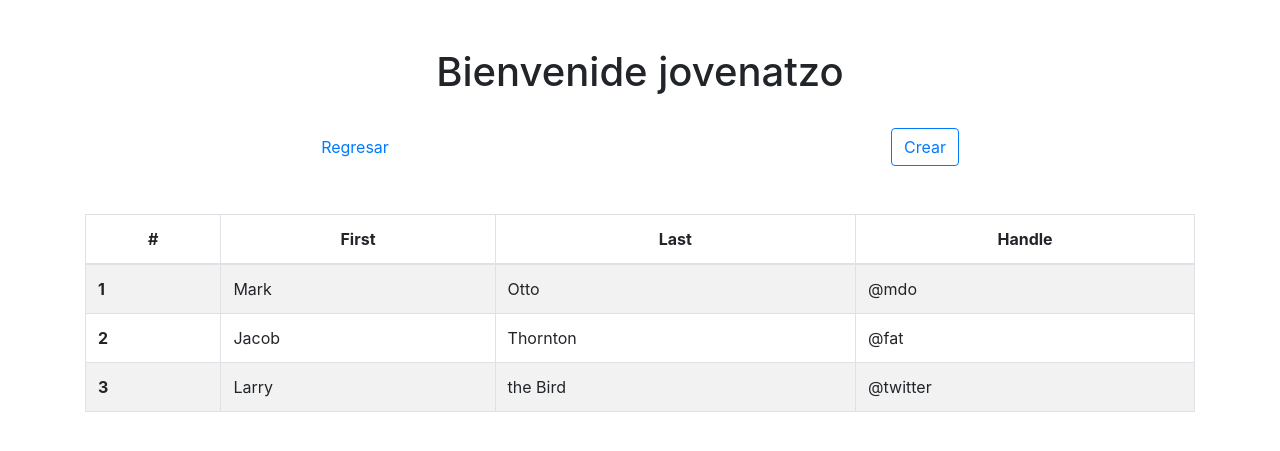
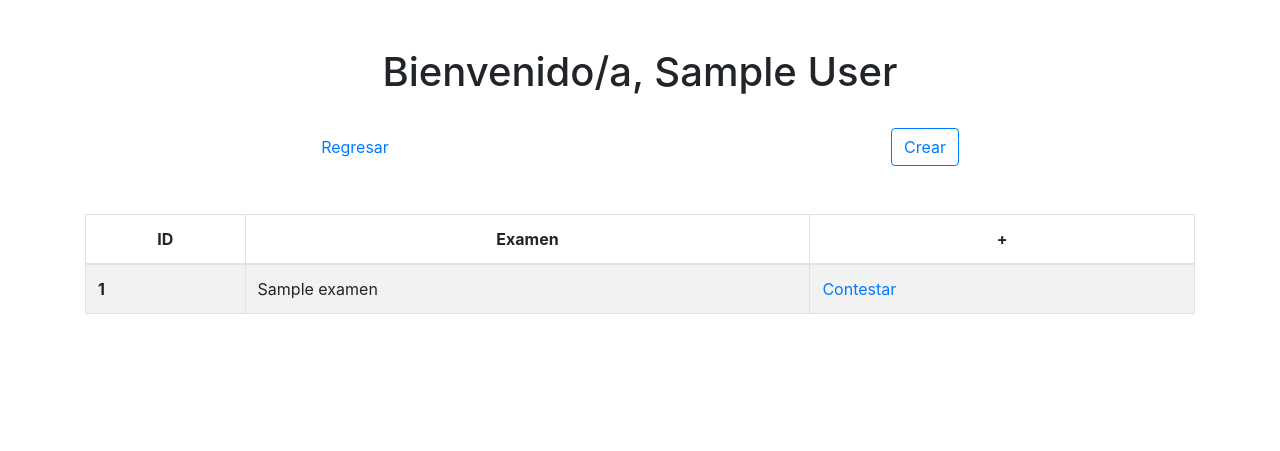
Before and after one commit to LiLiPS/EvaluacionEnLinea, a PHP site: page /php/alumno/inicio.php in a window 1280 px wide. Shown: the part 56-507 px from the top of the page. Run offline with PHP 8.4, Linux system fonts and the light colour scheme; the visitor is signed in with stand-in values (Sample User, id 1); tables that the repository leaves empty hold one stand-in row (values such as "Sample post"); data that the repository does not hold is empty.

Commit message:
Add files via upload
Funcionalidad de Alumno. No tienen estilo

```diff
--- a/php/alumno/inicio.php
+++ b/php/alumno/inicio.php
@@ -2,6 +2,15 @@
     session_start();
     if (!isset($_SESSION["usuario"]) || $_SESSION["rol"] != 2)
         header("location:../../index.php");
+
+    include("../general/conexion.php");
+    $base = getConexion();
+    $conexion = $base->query("SELECT * FROM vista_alumno_grupo");
+    $resultado = $conexion->fetch(PDO::FETCH_ASSOC);
+    $idGrupo = $resultado["id_grupo"];
+
+    $conexion = $base->query("SELECT * FROM vista_examen_grupo WHERE id_grupo = $idGrupo");
+    $examenes = $conexion->fetchAll(PDO::FETCH_OBJ);
 ?>
 
 <!doctype html>
@@ -11,7 +20,7 @@
     <meta name="viewport"
           content="width=device-width, user-scalable=no, initial-scale=1.0, maximum-scale=1.0, minimum-scale=1.0">
     <meta http-equiv="X-UA-Compatible" content="ie=edge">
-    <title>Genérico</title>
+    <title>Bienvenido/a, <?php echo($_SESSION["nombre_alumno"]); ?></title>
 
     <link href="../../css/bootstrap.min.css" rel="stylesheet" id="bootstrap-css">
     <script src="../../js/bootstrap.min.js"></script>
@@ -50,7 +59,7 @@
 <div class="container">
     <br><br>
     <h1 class="text-center">
-        Bienvenide jovenatzo
+        Bienvenido/a, <?php echo($_SESSION["nombre_alumno"]); ?>
     </h1>
 
     <br>
@@ -69,31 +78,19 @@
     <table class="table table-hover table-bordered table-striped">
         <thead>
         <tr class="text-center">
-            <th scope="col">#</th>
-            <th scope="col">First</th>
-            <th scope="col">Last</th>
-            <th scope="col">Handle</th>
+            <th scope="col">ID</th>
+            <th scope="col">Examen</th>
+            <th scope="col">+</th>
         </tr>
         </thead>
         <tbody>
-        <tr>
-            <th scope="row">1</th>
-            <td>Mark</td>
-            <td>Otto</td>
-            <td>@mdo</td>
-        </tr>
-        <tr>
-            <th scope="row">2</th>
-            <td>Jacob</td>
-            <td>Thornton</td>
-            <td>@fat</td>
-        </tr>
-        <tr>
-            <th scope="row">3</th>
-            <td>Larry</td>
-            <td>the Bird</td>
-            <td>@twitter</td>
-        </tr>
+            <?php foreach($examenes as $examen): ?>
+                <tr>
+                    <th scope="row"><?php echo($examen->id_examen); ?></th>
+                    <td><?php echo($examen->nombre); ?></td>
+                    <td><a href="responderExamen.php?idExamen=<?php echo($examen->id_examen);?>&nombre=<?php echo($examen->nombre);?>">Contestar</a></td>
+                </tr>
+            <?php endforeach; ?>
         </tbody>
     </table>
 </div>
--- /dev/null
+++ b/php/alumno/revisarExamen.php
@@ -0,0 +1,3 @@
+<?php
+    echo("Módulo para calificar examen. Próximamente, solo en cines");
+?>
```
Also changed, not shown: php/alumno/guardarPreguntas.php (added, +27 -0 lines), php/alumno/responderExamen.php (added, +37 -0 lines).
